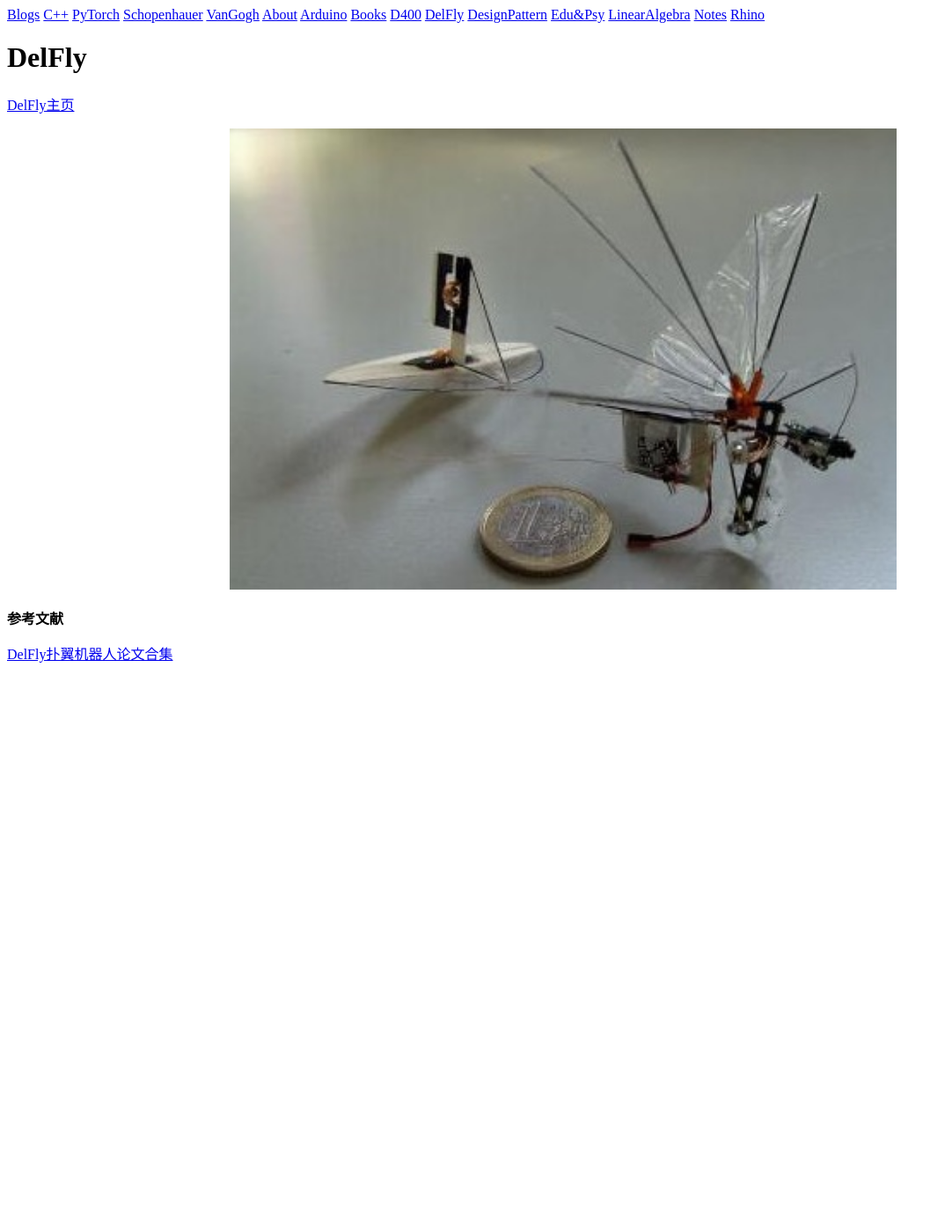
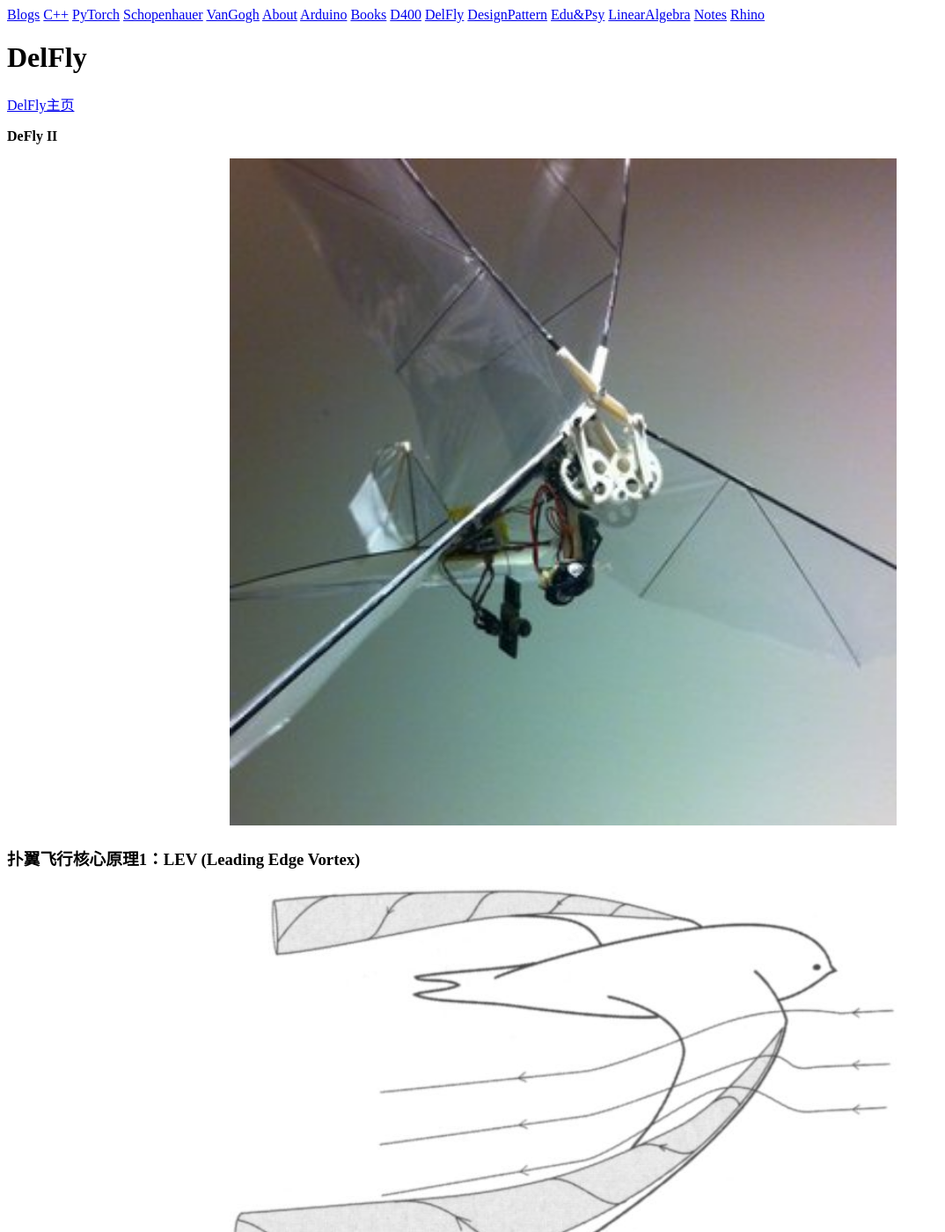
Before and after one commit to matheecs/matheecs.github.io, a Jekyll site: the page built from pages/delfly.md, in a window 1280 px wide and 1400 px high. Shown: the whole window at 88% size, without its empty margins (0-1074 px from the left). Built offline with Jekyll 4.4.1, drawn with Linux system fonts in a browser that asks for light colours; some of the changed text lies outside the part shown.

Commit message:
update delfly

```diff
--- a/pages/delfly.md
+++ b/pages/delfly.md
@@ -6,7 +6,27 @@
 
 [DelFly主页](http://www.delfly.nl/home/)
 
-![DeFly Micro](/images/DeFly_Micro.jpg)
+**DeFly II**
+
+![DeFly II](/images/delfly2.jpg)
+
+### 扑翼飞行核心原理1：LEV (Leading Edge Vortex)
+
+![](/images/LEV.jpg)
+
+### 扑翼飞行核心原理2：Clap-and-peel（clap-and-fling）
+
+![](/images/clap-and-fling.png)
+
+### 扑翼驱动曲轴机构
+
+![](/images/crank-shaft.jpg)
+
+### 国内相关产品
+
+**汉王出头鸟**
+
+![](/images/Hanvon.png)
 
 **参考文献**
 
```
Also changed, not shown: images/Hanvon.png (added), images/LEV.jpg (added), images/clap-and-fling.png (added), images/crank-shaft.jpg (added), images/delfly2.jpg (added).
